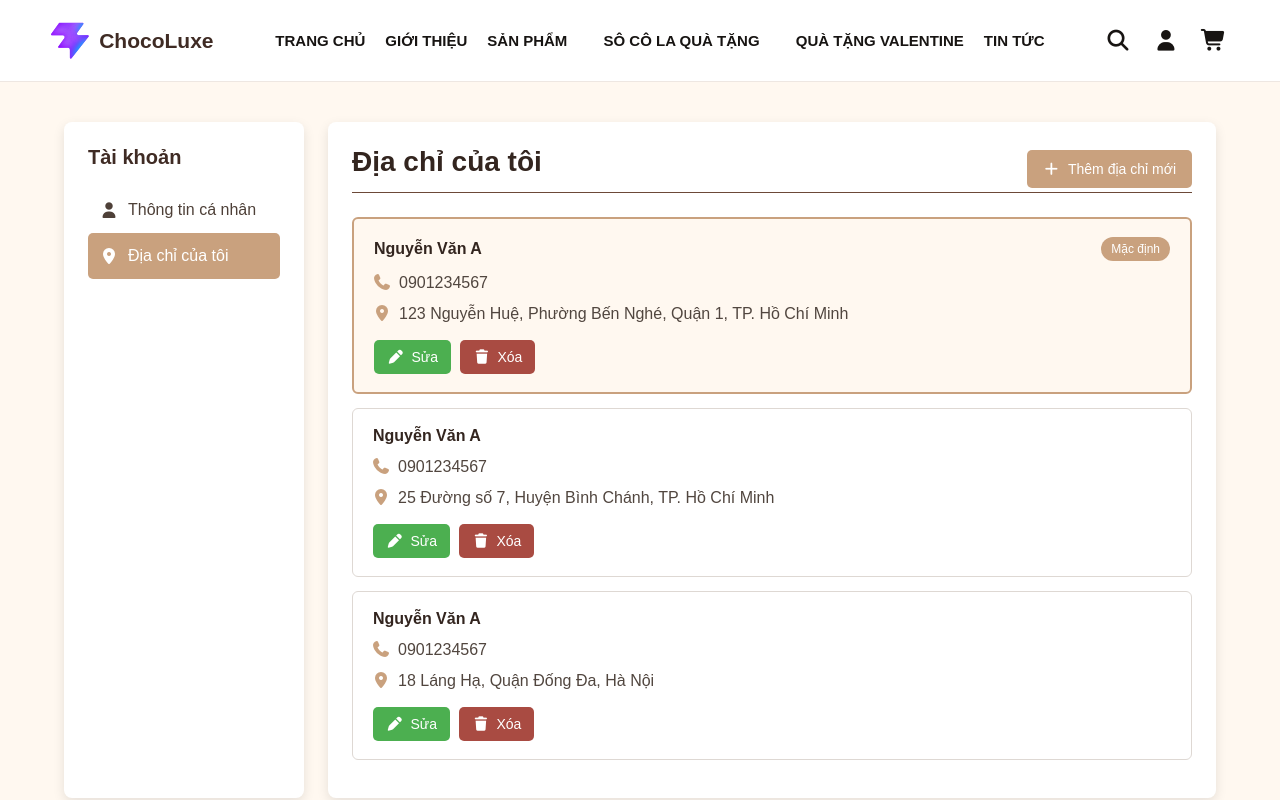
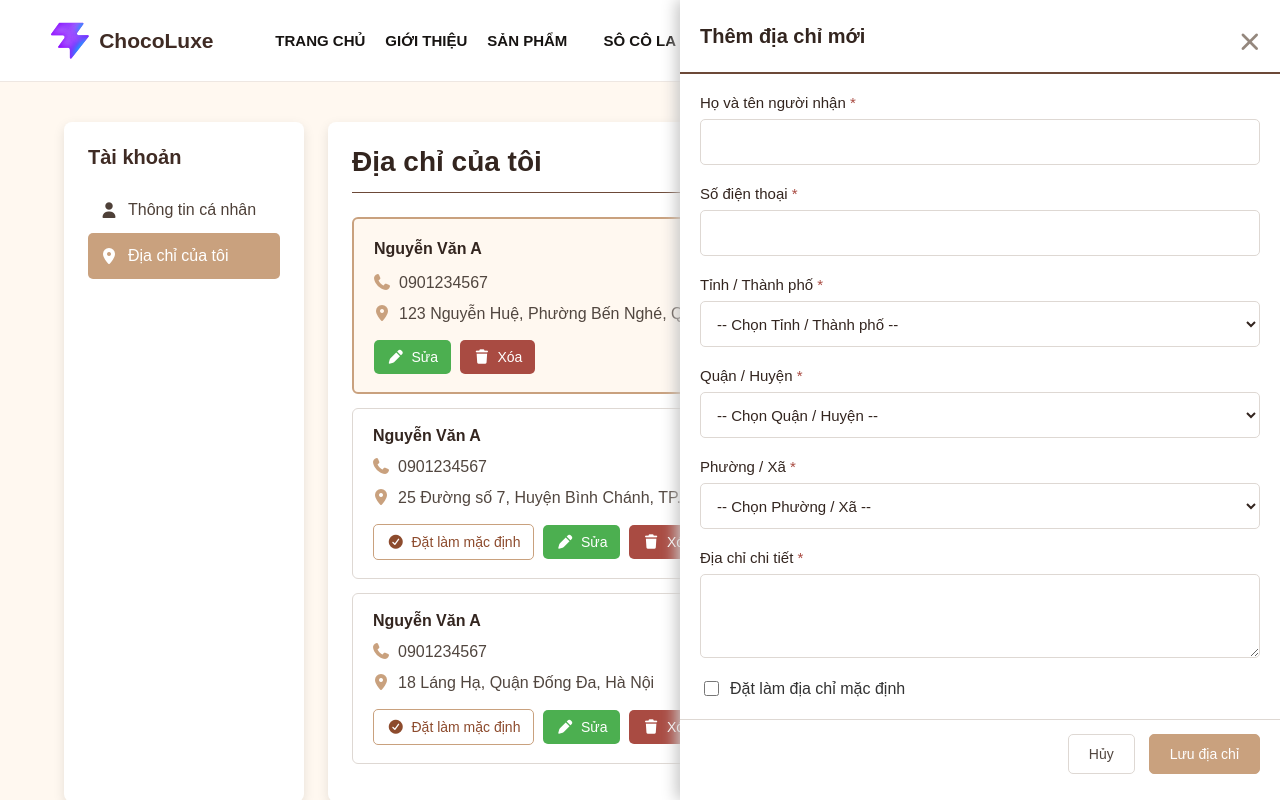
Before and after one commit to PhamVanViet23130380/AppSocola, a React (Vite) app: page /profile/address in a window 1280 px wide. Both pictures are taken after a click on the button "Thêm địa chỉ mới". Shown: the top 800 px of the page. Built offline with nearby package versions, Linux system fonts and the light colour scheme.

Commit message:
feat(profile): thêm thao tác cơ bản cho địa chỉ

```diff
--- a/src/pages/Profile/Address.css
+++ b/src/pages/Profile/Address.css
@@ -37,6 +37,7 @@
     flex-wrap: wrap;
     align-items: center;
     gap: 9px;
+    margin-top: 14px;
 }
 
 .addressCard {
@@ -84,10 +85,6 @@
     color: #c9a17e;
 }
 
-.addressButtons {
-    margin-top: 14px;
-}
-
 .addressButtons button {
     padding: 9px 13px;
     border: 0;
@@ -99,6 +96,16 @@
 
 .addressButtons button i {
     margin-right: 7px;
+}
+
+.addressButtons .addressDefaultButton {
+    border: 1px solid #c9a17e;
+    background-color: #ffffff;
+    color: #8d4b2d;
+}
+
+.addressButtons .addressDefaultButton:hover {
+    background-color: #fff8f0;
 }
 
 .addressEditButton {
@@ -116,3 +123,124 @@
 .addressDeleteButton:hover {
     background-color: #843b34;
 }
+
+.addressFormPanel {
+    box-sizing: border-box;
+    position: fixed;
+    top: 0;
+    right: 0;
+    z-index: 20;
+    width: 600px;
+    max-width: 100%;
+    height: 100vh;
+    overflow-y: auto;
+    background-color: #ffffff;
+    box-shadow: -4px 0 14px #c7c7c7;
+}
+
+.addressFormHeader {
+    position: sticky;
+    top: 0;
+    z-index: 1;
+    display: flex;
+    align-items: center;
+    justify-content: space-between;
+    padding: 18px 20px;
+    border-bottom: 2px solid #6c4938;
+    background-color: #ffffff;
+}
+
+.addressFormHeader h2 {
+    margin: 0;
+    color: #33251f;
+    font-size: 20px;
+}
+
+.addressFormHeader button {
+    width: 36px;
+    height: 36px;
+    border: 0;
+    background-color: #ffffff;
+    color: #94877d;
+    font-size: 22px;
+    cursor: pointer;
+}
+
+.addressFormContent {
+    padding: 20px;
+}
+
+.addressFormField {
+    display: block;
+    margin-bottom: 20px;
+    color: #33251f;
+    font-size: 15px;
+}
+
+.addressFormField span {
+    color: #a94b42;
+}
+
+.addressFormField input,
+.addressFormField select,
+.addressFormField textarea {
+    box-sizing: border-box;
+    display: block;
+    width: 100%;
+    height: 46px;
+    margin-top: 8px;
+    padding: 10px 12px;
+    border: 1px solid #ded8d3;
+    border-radius: 5px;
+    background-color: #ffffff;
+    color: #33251f;
+    font: inherit;
+}
+
+.addressFormField textarea {
+    height: 84px;
+    resize: vertical;
+}
+
+.addressDefaultCheck {
+    display: flex;
+    align-items: center;
+    gap: 8px;
+}
+
+.addressDefaultCheck input {
+    width: 15px;
+    height: 15px;
+}
+
+.addressFormFooter {
+    position: sticky;
+    bottom: 0;
+    display: flex;
+    justify-content: flex-end;
+    gap: 14px;
+    padding: 14px 20px;
+    border-top: 1px solid #ded8d3;
+    background-color: #ffffff;
+}
+
+.addressCancelButton,
+.addressSaveButton {
+    padding: 11px 20px;
+    border: 1px solid #ded8d3;
+    border-radius: 5px;
+    background-color: #ffffff;
+    color: #51463f;
+    font-size: 14px;
+    cursor: pointer;
+}
+
+.addressSaveButton {
+    border-color: #c9a17e;
+    background-color: #c9a17e;
+    color: #ffffff;
+}
+
+.addressSaveButton:hover {
+    background-color: #8d4b2d;
+}
--- a/src/pages/Profile/Address.jsx
+++ b/src/pages/Profile/Address.jsx
@@ -1,8 +1,9 @@
 import { Link } from "react-router"
 import "./Address.css"
+import { useState } from "react"
 
 function Address() {
-    const addresses = [
+    const [addresses, setAddresses] = useState([
         {
             id: 1,
             name: "Nguyễn Văn A",
@@ -24,7 +25,39 @@ function Address() {
             address: "18 Láng Hạ, Quận Đống Đa, Hà Nội",
             isDefault: false,
         },
-    ]
+    ])
+    const [showAddressForm, setShowAddressForm] = useState(false)
+    const [selectedAddress, setSelectedAddress] = useState(null)
+
+    function handleAdd() {
+        setSelectedAddress(null)
+        setShowAddressForm(true)
+    }
+
+    function handleEdit(address) {
+        setSelectedAddress(address)
+        setShowAddressForm(true)
+    }
+
+    function handleCloseForm() {
+        setShowAddressForm(false)
+        setSelectedAddress(null)
+    }
+
+    function handleSetDefault(id) {
+        setAddresses(addresses.map((address) => ({...address, isDefault: address.id === id,})))
+    }
+
+    function handleDelete(id) {
+        const deletedAddress = addresses.find((address) => address.id === id)
+        const remainingAddresses = addresses.filter((address) => address.id !== id)
+
+        if (deletedAddress.isDefault && remainingAddresses.length > 0) {
+            remainingAddresses[0] = { ...remainingAddresses[0], isDefault: true }
+        }
+
+        setAddresses(remainingAddresses)
+    }
 
     return (
         <main className="profilePage">
@@ -44,8 +77,73 @@ function Address() {
                 <section className="profileContent addressContent">
                     <div className="addressHeader">
                         <h1>Địa chỉ của tôi</h1>
-                        <button className="addressAddButton" type="button"><i className="fa-solid fa-plus" aria-hidden="true"></i>Thêm địa chỉ mới</button>
+                        <button className="addressAddButton" type="button" onClick={handleAdd}>
+                            <i className="fa-solid fa-plus" aria-hidden="true"></i>
+                            Thêm địa chỉ mới
+                        </button>
                     </div>
+
+                    {showAddressForm && (
+                        <div className="addressFormPanel" role="dialog" aria-modal="true" aria-labelledby="addressFormTitle">
+                            <div className="addressFormHeader">
+                                <h2 id="addressFormTitle">{selectedAddress ? "Sửa địa chỉ" : "Thêm địa chỉ mới"}</h2>
+                                <button type="button" aria-label="Đóng" onClick={handleCloseForm}>
+                                    <i className="fa-solid fa-xmark" aria-hidden="true"></i>
+                                </button>
+                            </div>
+
+                            <div className="addressFormContent">
+                                <label className="addressFormField">Họ và tên người nhận <span>*</span><input type="text" defaultValue={selectedAddress ? selectedAddress.name : ""} />
+                                </label>
+                                <label className="addressFormField">Số điện thoại <span>*</span><input type="text" defaultValue={selectedAddress ? selectedAddress.phone : ""} />
+                                </label>
+                                <label className="addressFormField">Tỉnh / Thành phố <span>*</span>
+                                    <select defaultValue={selectedAddress ? selectedAddress.province : ""}>
+                                        <option value="">-- Chọn Tỉnh / Thành phố --</option>
+                                        <option value="hanoi">Hà Nội</option>
+                                        <option value="hochiminh">TP. Hồ Chí Minh</option>
+                                        <option value="danang">Đà Nẵng</option>
+                                    </select>
+                                </label>
+                                <label className="addressFormField">
+                                    Quận / Huyện <span>*</span>
+                                    <select defaultValue={selectedAddress ? selectedAddress.district : ""}>
+                                        <option value="">-- Chọn Quận / Huyện --</option>
+                                        <option value="quan-1">Quận 1</option>
+                                        <option value="quan-3">Quận 3</option>
+                                        <option value="binh-thanh">Bình Thạnh</option>
+                                        <option value="binh-chanh">Bình Chánh</option>
+                                        <option value="dong-da">Đống Đa</option>
+                                    </select>
+                                </label>
+                                <label className="addressFormField">
+                                    Phường / Xã <span>*</span>
+                                    <select defaultValue={selectedAddress ? selectedAddress.ward : ""}>
+                                        <option value="">-- Chọn Phường / Xã --</option>
+                                        <option value="ben-nghe">Bến Nghé</option>
+                                        <option value="ben-thanh">Bến Thành</option>
+                                        <option value="thao-dien">Thảo Điền</option>
+                                        <option value="linh-trung">Linh Trung</option>
+                                        <option value="binh-chanh">Bình Chánh</option>
+                                        <option value="lang-ha">Láng Hạ</option>
+                                    </select>
+                                </label>
+                                <label className="addressFormField">
+                                    Địa chỉ chi tiết <span>*</span>
+                                    <textarea defaultValue={selectedAddress ? selectedAddress.detail : ""} />
+                                </label>
+                                <label className="addressDefaultCheck">
+                                    <input type="checkbox" defaultChecked={selectedAddress ? selectedAddress.isDefault : false} />
+                                    Đặt làm địa chỉ mặc định
+                                </label>
+                            </div>
+
+                            <div className="addressFormFooter">
+                                <button className="addressCancelButton" type="button" onClick={handleCloseForm}>Hủy</button>
+                                <button className="addressSaveButton" type="button">Lưu địa chỉ</button>
+                            </div>
+                        </div>
+                    )}
 
                     <div className="addressList">
                         {addresses.map((address) => (
@@ -60,9 +158,10 @@ function Address() {
                                 <p>
                                     <i className="fa-solid fa-location-dot" aria-hidden="true"></i>{address.address}
                                 </p>
-                                <div className="addressButtons">
-                                    <button className="addressEditButton" type="button"><i className="fa-solid fa-pen" aria-hidden="true"></i>Sửa</button>
-                                    <button className="addressDeleteButton" type="button"><i className="fa-solid fa-trash" aria-hidden="true"></i>Xóa</button>
+                                <div className="addressButtons">{!address.isDefault && (
+                                    <button className="addressDefaultButton" type="button" onClick={() => handleSetDefault(address.id)}><i className="fa-solid fa-circle-check" aria-hidden="true"></i>Đặt làm mặc định</button>)}
+                                    <button className="addressEditButton" type="button" onClick={() => handleEdit(address)}><i className="fa-solid fa-pen" aria-hidden="true"></i>Sửa</button>
+                                    <button className="addressDeleteButton" type="button" onClick={() => handleDelete(address.id)}><i className="fa-solid fa-trash" aria-hidden="true"></i>Xóa</button>
                                 </div>
                             </article>
                         ))}
```
